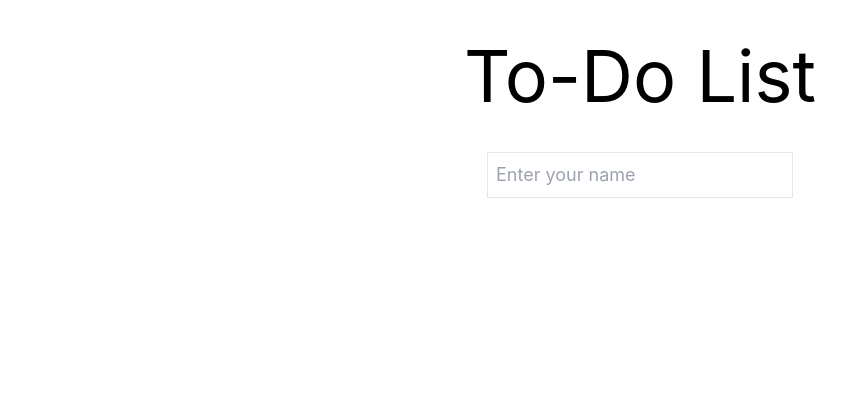
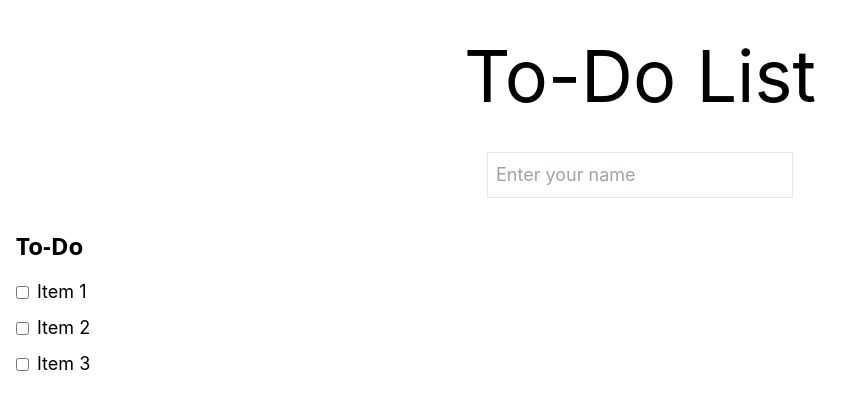
Before and after one commit to Soapie14/Projects, a React (Create React App) app in the folder React_to_do_list/to_do_list/: page / in a window 1280 px wide. Shown: the top 410 px of the page, without its empty margins (0-862 px from the left). Built offline with nearby package versions, Linux system fonts and the light colour scheme; a web font is replaced by a local one.

Commit message:
added list, need to customize

```diff
--- a/React_to_do_list/to_do_list/src/App.js
+++ b/React_to_do_list/to_do_list/src/App.js
@@ -2,12 +2,14 @@ import './App.css';
 import React from 'react';
 import Header from './components/Header';
 import Info from './components/Info';
+import List from "./components/List"
 
 function App() {
   return (
     <div>
     <Header />
     <Info />
+    <List />
     </div>
   );
 }
--- a/React_to_do_list/to_do_list/src/components/List.jsx
+++ b/React_to_do_list/to_do_list/src/components/List.jsx
@@ -1,11 +1,55 @@
-import React from 'react'
+import React, { useState } from 'react'  // Import React and the useState hook from the 'react' library
 
+// Define the List component
 const List = () => {
-  return (
-    <div>
-      this is my list
-    </div>
-  )
-}
+
+    // useState hook to manage the state of the list items
+    // 'items' is the current state, and 'setItems' is the function to update it
+    const [items, setItems] = useState([
+        { id: 1, text: "Item 1", checked: false },  // Initial list item with id 1, text "Item 1", and not checked
+        { id: 2, text: "Item 2", checked: false },  // Initial list item with id 2, text "Item 2", and not checked
+        { id: 3, text: "Item 3", checked: false },  // Initial list item with id 3, text "Item 3", and not checked
+    ]);
+
+    // Function to handle the checkbox change event
+    const handleCheckboxChange = (id) => {
+        // Update the state by mapping over the items
+        // If the item's id matches the id passed to the function, toggle its 'checked' value
+        setItems((prevItems) =>
+            prevItems.map((item) =>
+                item.id === id ? { ...item, checked: !item.checked } : item
+            )
+        );
+    };
+
+    // Return the JSX that defines what the component will render
+    return (
+        <div className="p-4">
+            <h1 className="text-2xl font-bold font-sans mb-4">To-Do</h1>
+
+            {/* Render an unordered list */}
+            <ul>
+                {/* Map over the 'items' array to create a list item (li) for each object in the array */}
+                {items.map((item) => (
+                    // Each list item has a unique key based on its id
+                    <li key={item.id} className="mb-2 flex items-center">
+                        {/* Checkbox input, controlled by the 'checked' state of the item */}
+                        <input
+                            type="checkbox"
+                            checked={item.checked}  // The checkbox is checked if the 'checked' property of the item is true
+                            onChange={() => handleCheckboxChange(item.id)}  // Call handleCheckboxChange with the item's id when the checkbox is clicked
+                            className="mr-2"
+                        />
+                        {/* Display the text of the item */}
+                        <span className={`text-lg ${item.checked ? "line-through" : ""}`}>
+                            {/* Apply a strikethrough style if the item is checked */}
+                            {item.text}
+                        </span>
+                    </li>
+                ))}
+            </ul>
+        </div>
+    );
+};
 
 export default List
```
